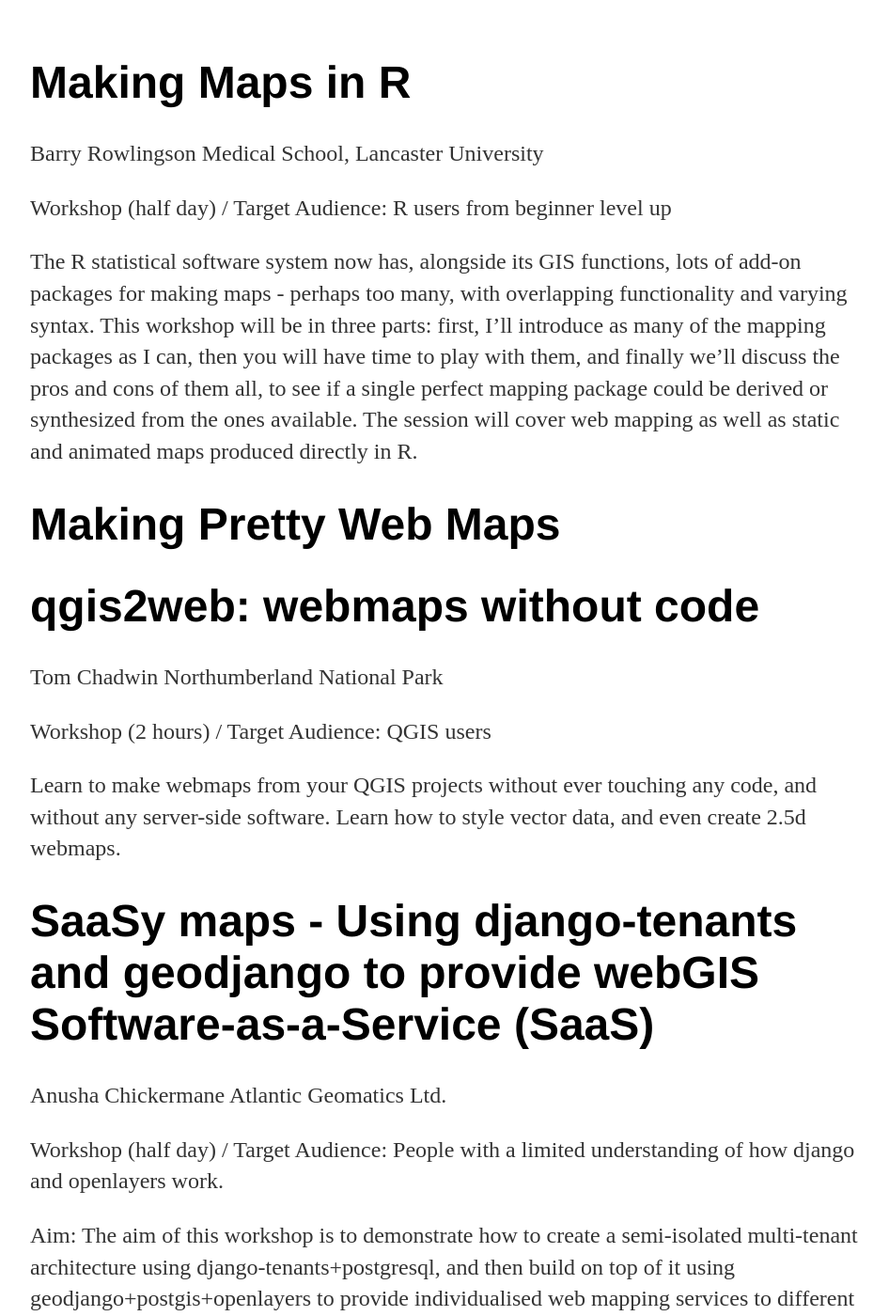
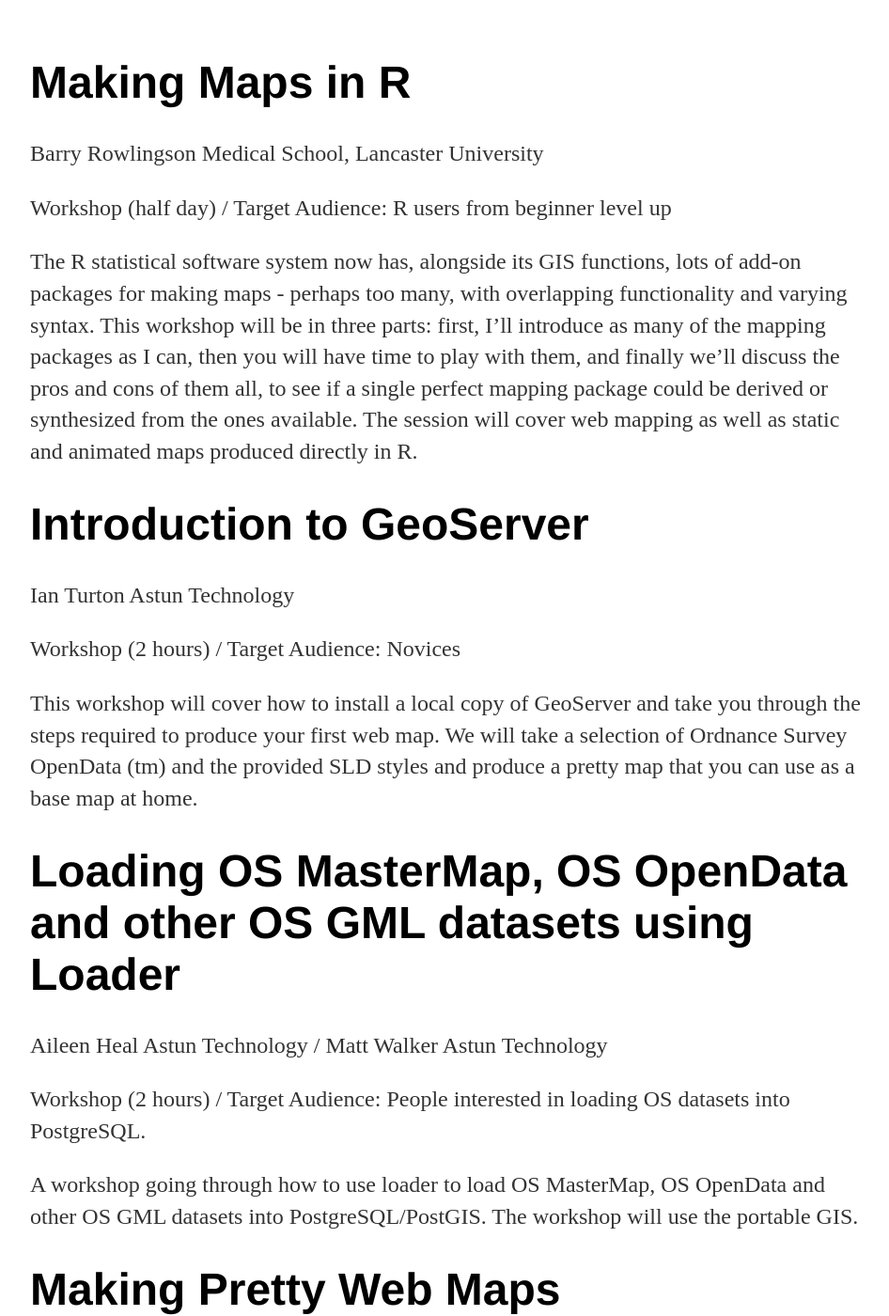
Before and after one commit to walkermatt/aileenh.github.io, a Jekyll site: the page built from foss4guk-workshop-requirements.md, in a window 1280 px wide and 1400 px high. Shown: the whole window at 94% size, without its empty margins (160-1106 px from the left). Built offline with Jekyll 4.4.1, drawn with Linux system fonts in a browser that asks for light colours.

Commit message:
Update foss4guk-workshop-requirements.md

```diff
--- a/foss4guk-workshop-requirements.md
+++ b/foss4guk-workshop-requirements.md
@@ -11,6 +11,21 @@
 
 The R statistical software system now has, alongside its GIS functions, lots of add-on packages for making maps - perhaps too many, with overlapping functionality and varying syntax. This workshop will be in three parts: first, I’ll introduce as many of the mapping packages as I can, then you will have time to play with them, and finally we’ll discuss the pros and cons of them all, to see if a single perfect mapping package could be derived or synthesized from the ones available. The session will cover web mapping as well as static and animated maps produced directly in R.
 
+# Introduction to GeoServer #
+
+Ian Turton Astun Technology
+
+Workshop (2 hours) / Target Audience: Novices
+
+This workshop will cover how to install a local copy of GeoServer and take you through the steps required to produce your first web map. We will take a selection of Ordnance Survey OpenData (tm) and the provided SLD styles and produce a pretty map that you can use as a base map at home.
+
+# Loading OS MasterMap, OS OpenData and other OS GML datasets using Loader #
+
+Aileen Heal Astun Technology / Matt Walker Astun Technology
+
+Workshop (2 hours) / Target Audience: People interested in loading OS datasets into PostgreSQL.
+
+A workshop going through how to use loader to load OS MasterMap, OS OpenData and other OS GML datasets into PostgreSQL/PostGIS. The workshop will use the portable GIS.
 # Making Pretty Web Maps #
 
 # qgis2web: webmaps without code #
```
